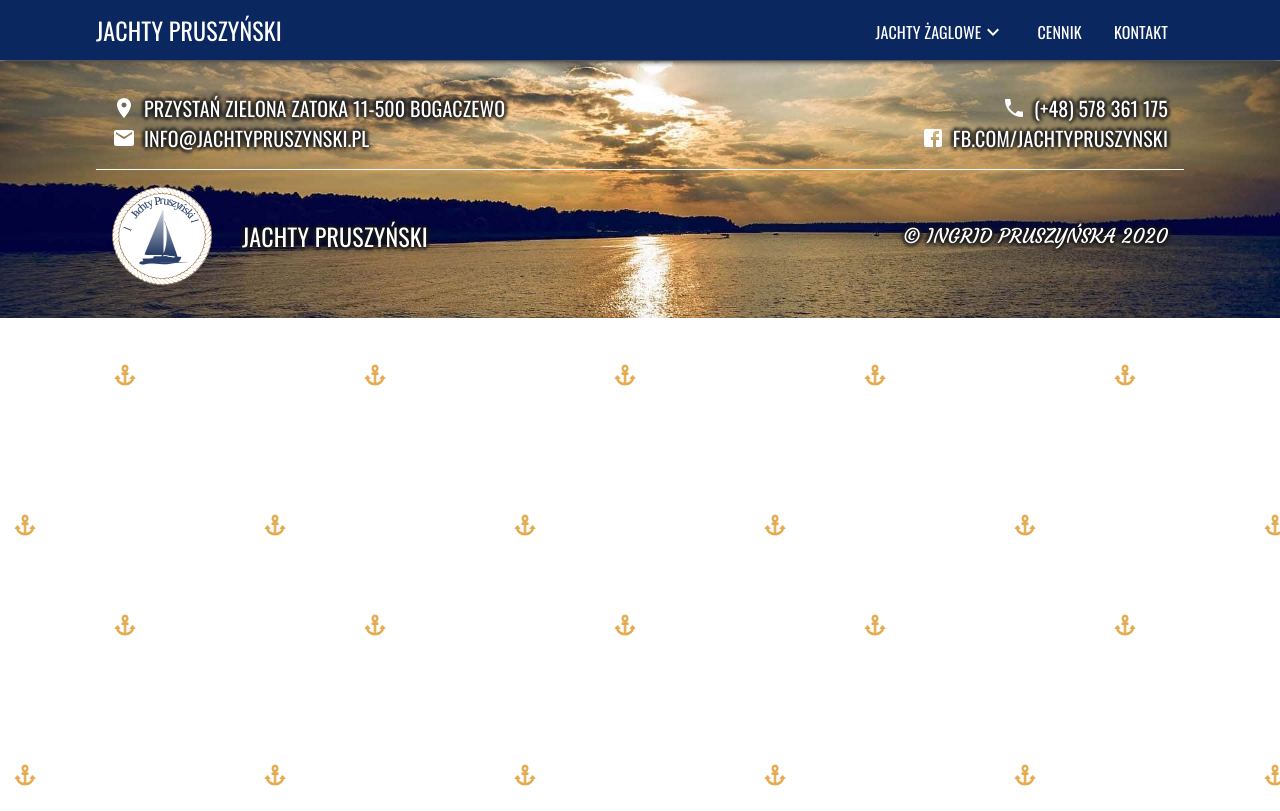
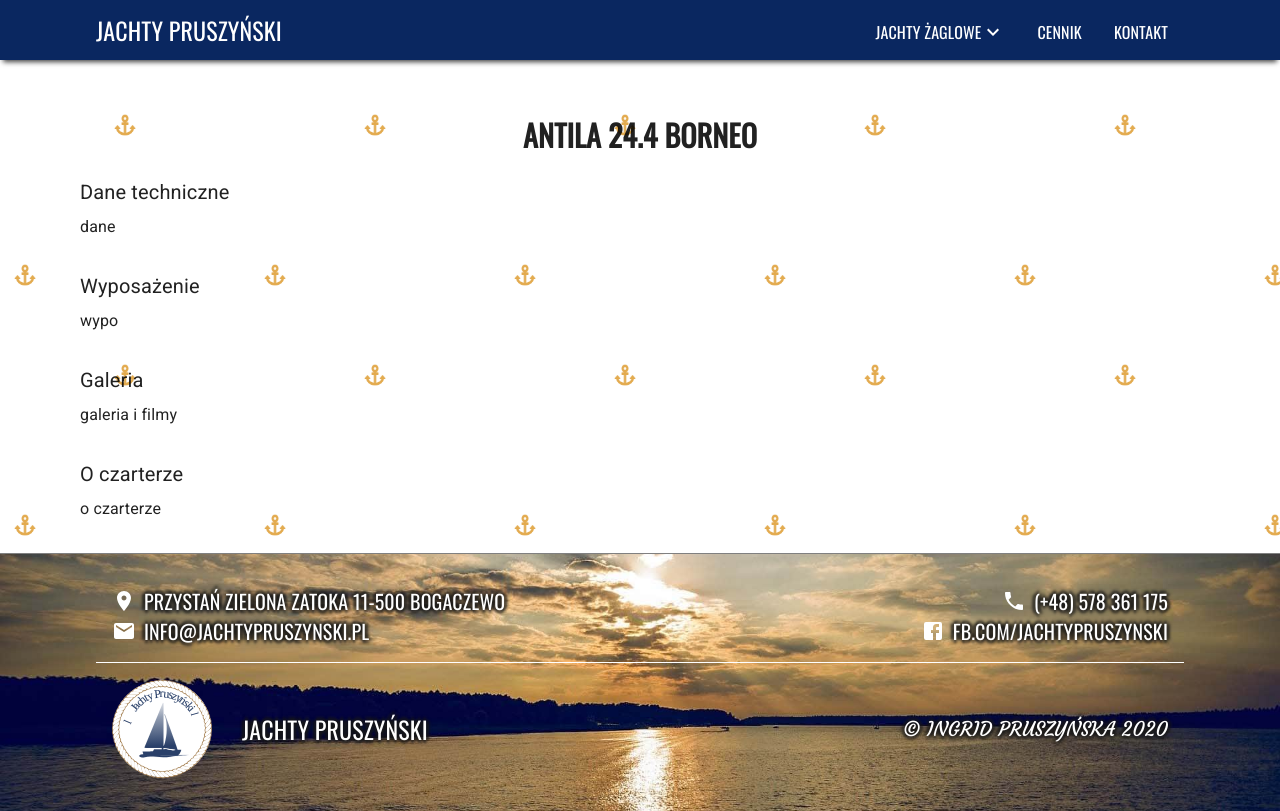
Before and after one commit to Ilshae/jachty-2, a React (Vite) app: page /antila-244-borneo in a window 1280 px wide. Built offline with nearby package versions, Linux system fonts and the light colour scheme.

Commit message:
unfinished yacht page

```diff
--- a/src/App.tsx
+++ b/src/App.tsx
@@ -13,6 +13,7 @@ const Footer = lazy(() => import("./layout/footer/Footer.tsx"))
 const Home = lazy(() => import("./pages/home/Home.tsx"))
 const PriceList = lazy(() => import("./pages/priceList/PriceList.tsx"))
 const Contact = lazy(() => import("./pages/contact/Contact.tsx"))
+const Yacht = lazy(() => import("./pages/yacht/Yacht.tsx"))
 
 const App: FC = () => {
   return (
@@ -32,6 +33,7 @@ const App: FC = () => {
             element={<PriceList />}
             errorElement={<ErrorBoundary />}
           />
+          <Route path="/:url" element={<Yacht />} />
         </Routes>
         <Footer />
       </ThemeProvider>
--- a/src/common/CharterInfo/CharterInfo.tsx
+++ b/src/common/CharterInfo/CharterInfo.tsx
@@ -1,6 +1,7 @@
 import { FC } from "react"
 import styled from "styled-components"
-import { SectionType, charterInfoSections } from "./CharterInfoSections.tsx"
+import charterInfoSections from "./CharterInfoSections.tsx"
+import { SectionType } from "../types.ts"
 
 const CharterInfo = () => (
   <>
--- /dev/null
+++ b/src/common/types.ts
@@ -0,0 +1,6 @@
+import { ReactNode } from "react"
+
+export type SectionType = {
+  name: string
+  description: string | ReactNode
+}
--- a/src/main.tsx
+++ b/src/main.tsx
@@ -21,3 +21,4 @@ ReactDOM.createRoot(document.getElementById("root")!).render(
 // - Footer powinno przyklejać się do dółu strony
 // - brzydkie zdjęcie "Zdjecia dostępne wkrótce"
 // - dostosować rozmiar hero, ogólnie spojrzeć na scaling
+// - handle not matched yacht url in Yacht.tsx
--- /dev/null
+++ b/src/pages/yacht/Yacht.tsx
@@ -0,0 +1,64 @@
+import { useParams } from "react-router-dom"
+import yachts from "../../data/yachts.ts"
+import { CommonContainer } from "../../common/styles.ts"
+import styled from "styled-components"
+import yachtSections from "./YachtSections.tsx"
+import { FC } from "react"
+import { SectionType } from "../../common/types.ts"
+
+const Yacht = () => {
+  const { url } = useParams()
+  const yacht = yachts.find((y) => y.url === url)
+  if (!yacht) {
+    return "Error"
+  }
+
+  const { id } = yacht
+
+  return (
+    <Container>
+      <h1>{id}</h1>
+      {yachtSections.map(({ name, description }) => (
+        <Section name={name} description={description} />
+      ))}
+    </Container>
+  )
+}
+
+const Section: FC<SectionType> = ({ name, description }) => (
+  <StyledSection>
+    <h4>{name}</h4>
+    {description}
+  </StyledSection>
+)
+
+const Container = styled(CommonContainer)`
+  padding: 32px 0;
+
+  h1 {
+    font-size: ${({ theme }) => theme.fontSize.bigTitle};
+    font-family: ${({ theme }) => theme.fontFamily.action};
+    text-transform: uppercase;
+    text-align: center;
+  }
+`
+
+const StyledSection = styled.section`
+  padding-bottom: 24px;
+
+  &:last-child {
+    padding-bottom: 0;
+  }
+
+  h4 {
+    font-size: ${({ theme }) => theme.fontSize.subTitle};
+    font-weight: 400;
+    margin: 8px 0;
+  }
+
+  li {
+    margin: 4px 0;
+  }
+`
+
+export default Yacht
--- /dev/null
+++ b/src/pages/yacht/YachtSections.tsx
@@ -0,0 +1,22 @@
+import { SectionType } from "../../common/types.ts"
+
+export const yachtSections: SectionType[] = [
+  {
+    name: "Dane techniczne",
+    description: "dane",
+  },
+  {
+    name: "Wyposażenie",
+    description: "wypo",
+  },
+  {
+    name: "Galeria",
+    description: "galeria i filmy",
+  },
+  {
+    name: "O czarterze",
+    description: "o czarterze",
+  },
+]
+
+export default yachtSections
```
Also changed, not shown: src/common/CharterInfo/CharterInfoSections.tsx (+6 -9 lines).
